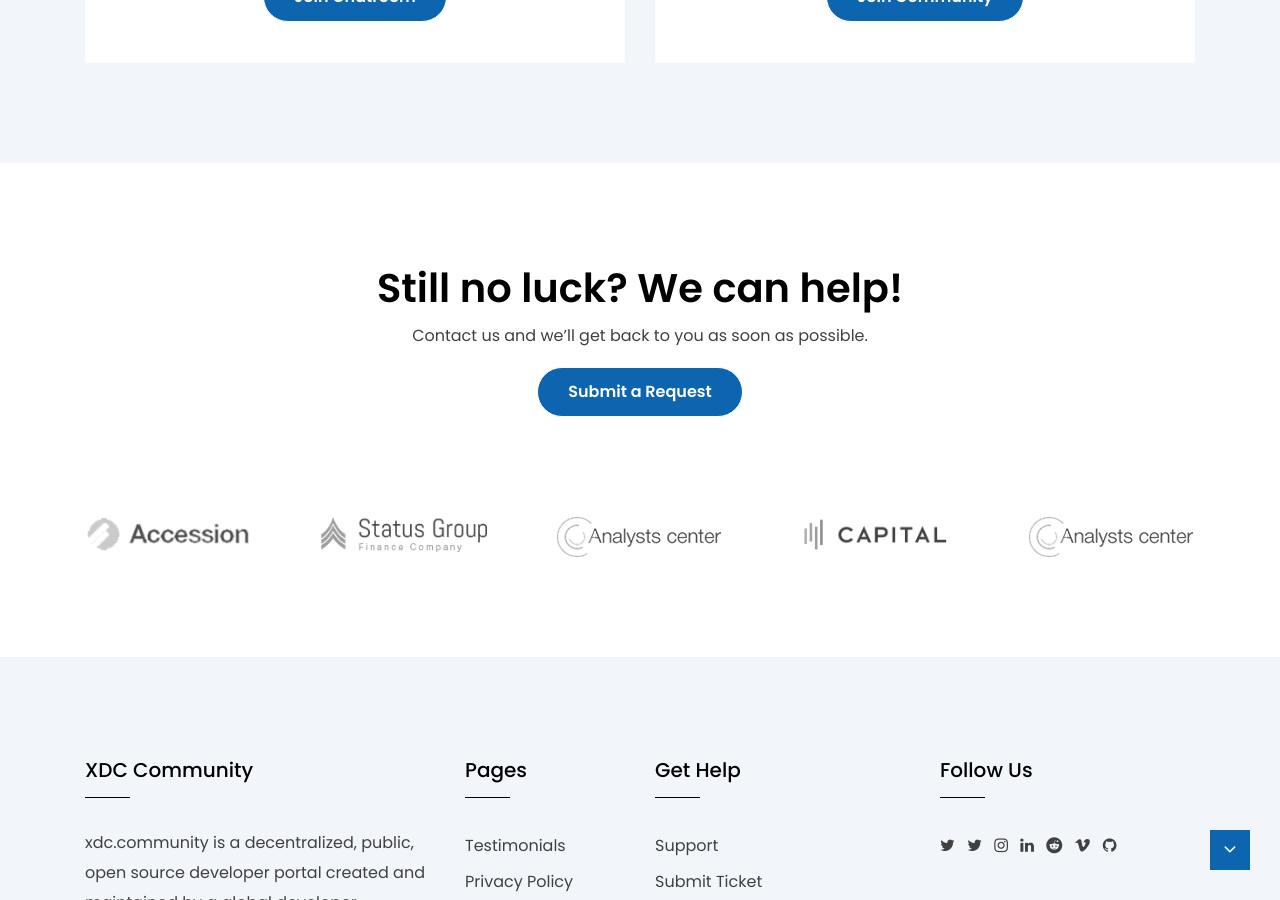
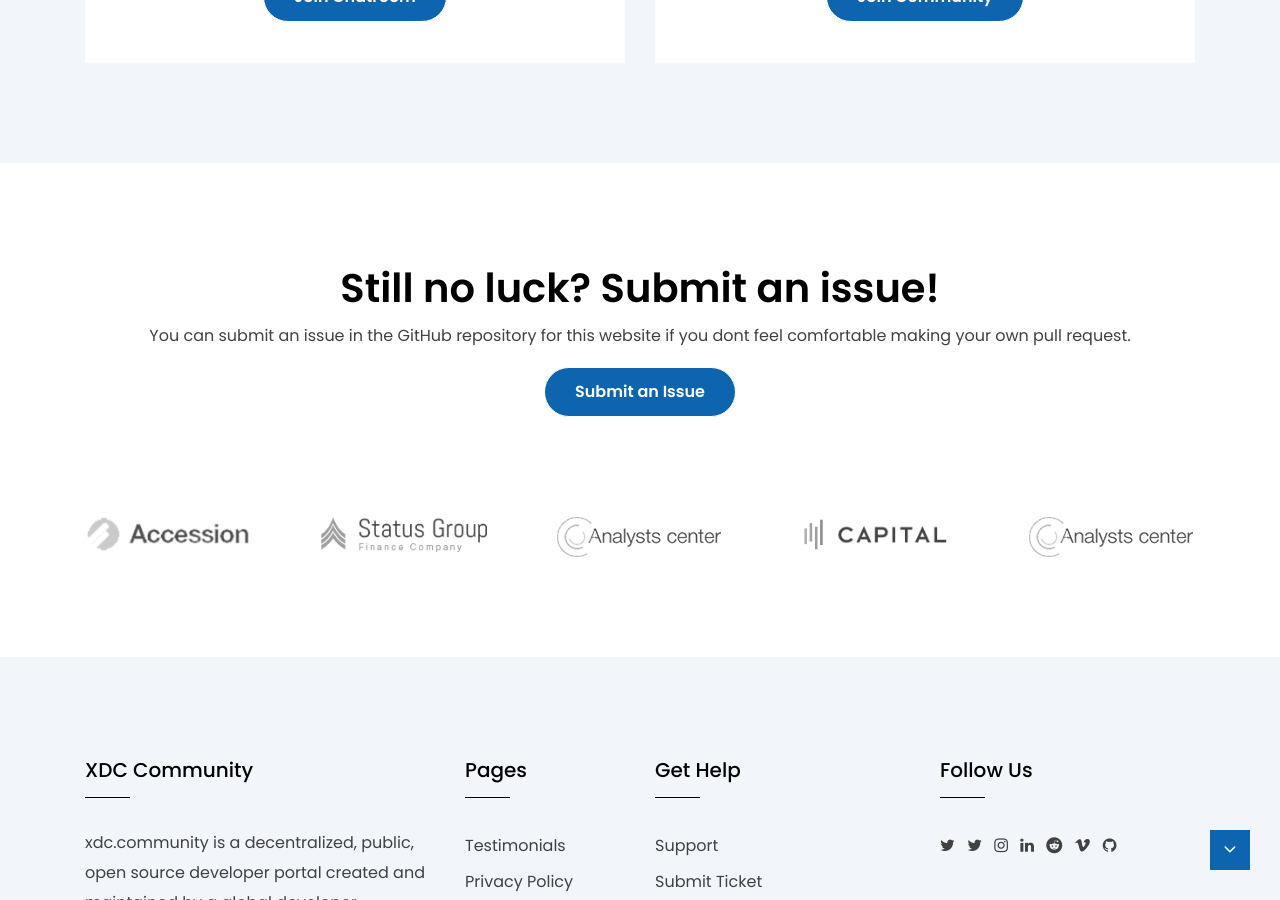
Before and after one commit to XDC-Community/XDC-Community.github.io, a Jekyll site: the page built from explore-topics.html, in a window 1280 px wide and 900 px high, scrolled down 1881 px. Built offline with Jekyll 4.4.1, drawn with Linux system fonts in a browser that asks for light colours.

Commit message:
Updating footer top area

```diff
--- a/_includes/footer_top_area.html
+++ b/_includes/footer_top_area.html
@@ -3,9 +3,9 @@
     <div class="help-wrapper text-center pb-0 section-spacing">
         <div class="container">
             <div class="help-section">
-                <h2 class="heading-2">Still no luck? We can help!</h2>
-                <p>Contact us and we’ll get back to you as soon as possible.</p>
-                <a href="/pages/submit-ticket" class="btn-style3  btn wow flipInX" data-wow-duration="1s">Submit a Request</a>
+                <h2 class="heading-2">Still no luck? Submit an issue!</h2>
+                <p>You can submit an issue in the GitHub repository for this website if you dont feel comfortable making your own pull request.</p>
+                <a href="https://github.com/XDC-Community/XDC-Community.github.io/issues" class="btn-style3  btn wow flipInX" data-wow-duration="1s">Submit an Issue</a>
             </div>
         </div>
     </div>
```
